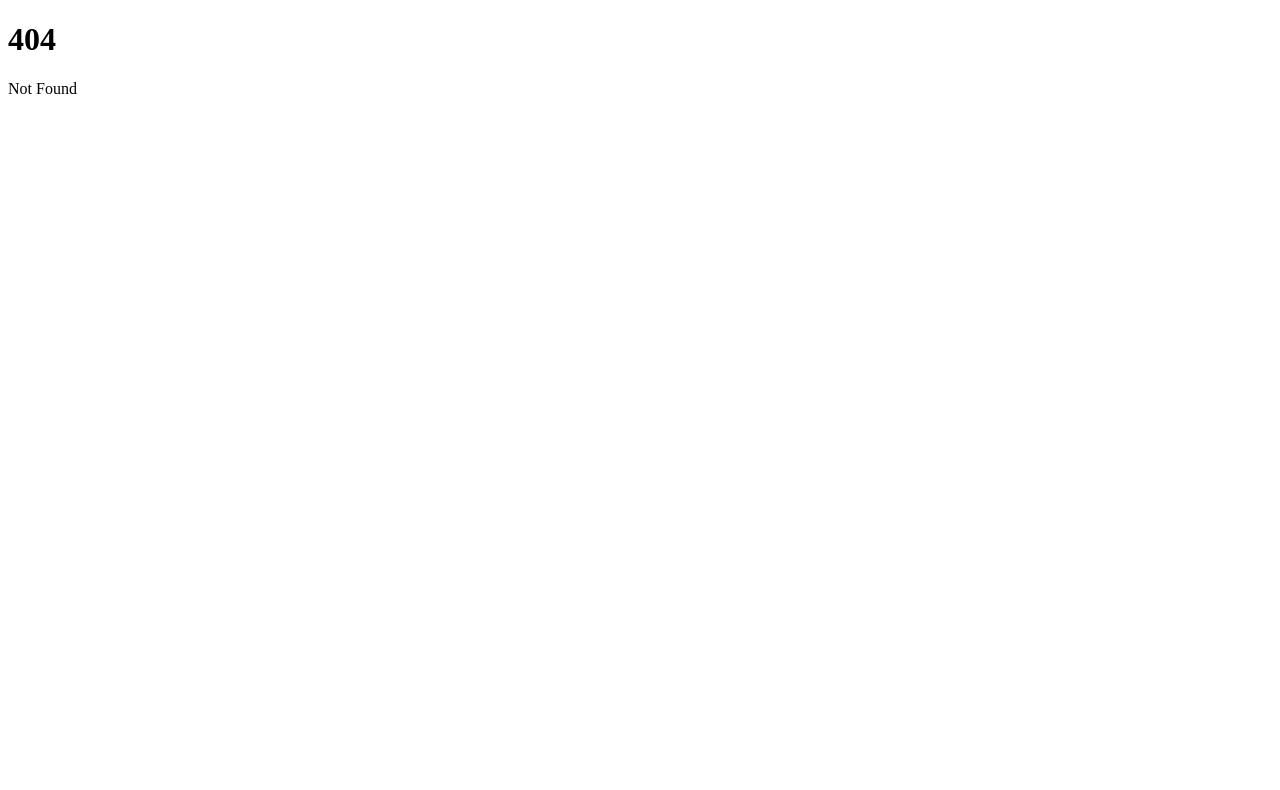
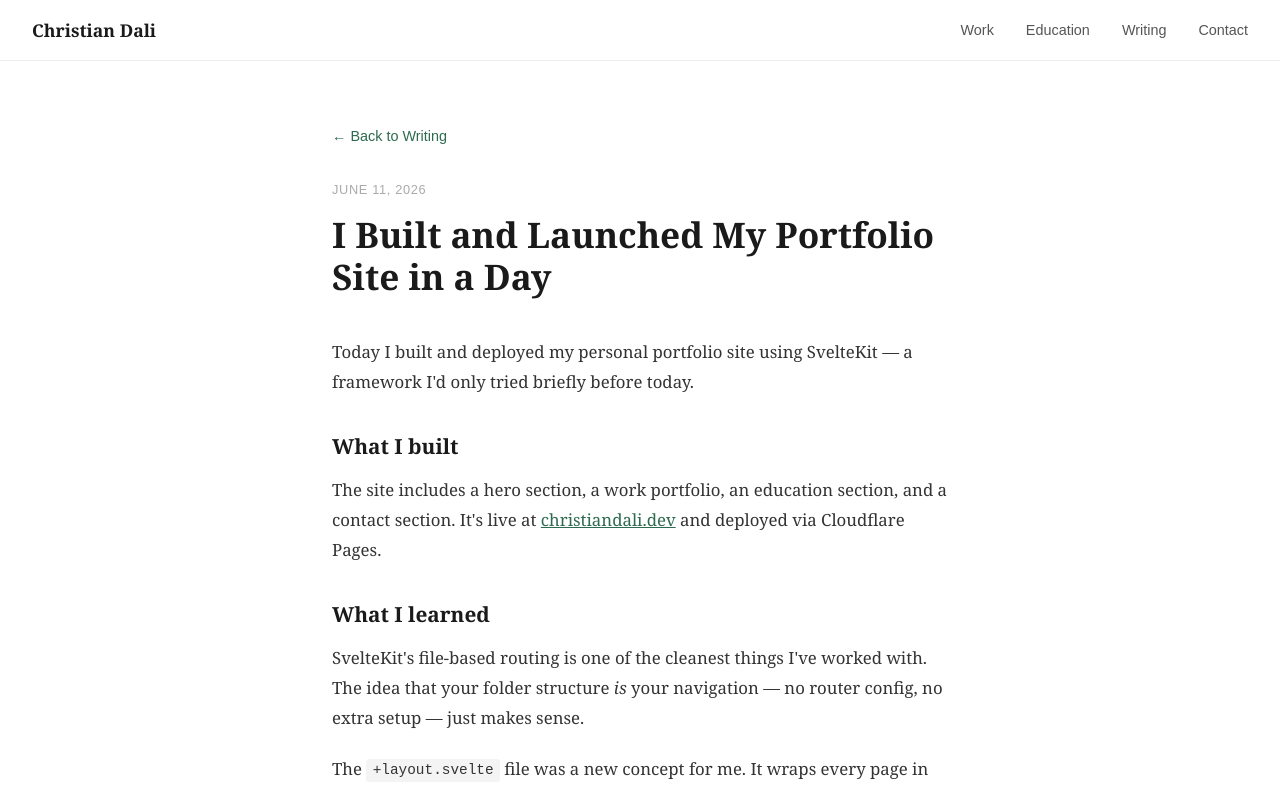
Before and after one commit to christiandali/christiandali-dev, a SvelteKit app: page /blog/building-my-portfolio in a window 1280 px wide. Before the commit this address had no page. Shown: the top 790 px of the page. Built offline with nearby package versions, Linux system fonts and the light colour scheme.

Commit message:
add nav, blog index, and dynamic post pages

```diff
--- a/package.json
+++ b/package.json
@@ -21,6 +21,7 @@
 		"vite": "^8.0.16"
 	},
 	"dependencies": {
-		"@sveltejs/adapter-cloudflare": "^7.2.8"
+		"@sveltejs/adapter-cloudflare": "^7.2.8",
+		"marked": "^18.0.5"
 	}
 }
--- /dev/null
+++ b/src/app.css
@@ -0,0 +1,28 @@
+*, *::before, *::after {
+  box-sizing: border-box;
+  margin: 0;
+  padding: 0;
+}
+
+html {
+  font-size: 16px;
+  scroll-behavior: smooth;
+}
+
+body {
+  background: #ffffff;
+  color: #1a1a1a;
+  font-family: 'Georgia', serif;
+  line-height: 1.6;
+  -webkit-font-smoothing: antialiased;
+}
+
+a {
+  color: inherit;
+  text-decoration: none;
+}
+
+img {
+  max-width: 100%;
+  display: block;
+}
--- a/src/routes/+layout.svelte
+++ b/src/routes/+layout.svelte
@@ -1,11 +1,70 @@
 <script lang="ts">
-	import favicon from '$lib/assets/favicon.svg';
+  import '../app.css';
 
-	let { children } = $props();
+  let { children } = $props();
 </script>
 
-<svelte:head>
-	<link rel="icon" href={favicon} />
-</svelte:head>
+<nav>
+  <a href="/" class="logo">Christian Dali</a>
+  <div class="nav-links">
+    <a href="/#work">Work</a>
+    <a href="/#education">Education</a>
+    <a href="/blog">Writing</a>
+    <a href="/#contact">Contact</a>
+  </div>
+</nav>
 
 {@render children()}
+
+<style>
+  nav {
+    position: sticky;
+    top: 0;
+    background: rgba(255, 255, 255, 0.92);
+    backdrop-filter: blur(8px);
+    border-bottom: 1px solid #eee;
+    padding: 1rem 2rem;
+    display: flex;
+    justify-content: space-between;
+    align-items: center;
+    z-index: 100;
+  }
+
+  .logo {
+    font-family: 'Georgia', serif;
+    font-size: 1.1rem;
+    font-weight: 700;
+    color: #1a1a1a;
+    text-decoration: none;
+  }
+
+  .nav-links {
+    display: flex;
+    gap: 2rem;
+  }
+
+  .nav-links a {
+    font-size: 0.9rem;
+    color: #555;
+    text-decoration: none;
+    font-family: 'Arial', sans-serif;
+  }
+
+  .nav-links a:hover {
+    color: #2d6a4f;
+  }
+
+  @media (max-width: 600px) {
+    nav {
+      padding: 1rem;
+    }
+
+    .nav-links {
+      gap: 1rem;
+    }
+
+    .nav-links a {
+      font-size: 0.8rem;
+    }
+  }
+</style>
--- /dev/null
+++ b/src/routes/blog/+page.svelte
@@ -0,0 +1,117 @@
+<script lang="ts">
+  import { onMount } from 'svelte';
+
+  const posts = [
+    {
+      slug: 'building-my-portfolio',
+      title: 'I Built and Launched My Portfolio Site in a Day',
+      date: 'June 11, 2026',
+      description: 'How I went from zero to a live SvelteKit site at christiandali.dev in one session.'
+    }
+  ];
+</script>
+
+<main>
+  <section class="blog-hero">
+    <p class="label">Writing</p>
+    <h1>Thoughts & Dev Journal</h1>
+    <p class="tagline">Notes on building, learning, and working in the Central Valley tech scene.</p>
+  </section>
+
+  <section class="posts">
+    {#each posts as post}
+      <a href="/blog/{post.slug}" class="post-card">
+        <p class="post-date">{post.date}</p>
+        <h2>{post.title}</h2>
+        <p class="post-description">{post.description}</p>
+        <span class="read-more">Read more →</span>
+      </a>
+    {/each}
+  </section>
+</main>
+
+<style>
+  main {
+    font-family: 'Georgia', serif;
+    max-width: 720px;
+    margin: 0 auto;
+    padding: 2rem;
+  }
+
+  .blog-hero {
+    padding: 4rem 0 3rem;
+    border-bottom: 1px solid #eee;
+    margin-bottom: 3rem;
+  }
+
+  .label {
+    font-size: 0.85rem;
+    letter-spacing: 0.08em;
+    text-transform: uppercase;
+    color: #888;
+    font-family: 'Arial', sans-serif;
+    margin-bottom: 1rem;
+  }
+
+  h1 {
+    font-size: 2.5rem;
+    font-weight: 700;
+    color: #1a1a1a;
+    margin-bottom: 1rem;
+  }
+
+  .tagline {
+    font-size: 1.1rem;
+    color: #555;
+    line-height: 1.6;
+    font-family: 'Arial', sans-serif;
+  }
+
+  .posts {
+    display: flex;
+    flex-direction: column;
+    gap: 1.5rem;
+  }
+
+  .post-card {
+    display: block;
+    padding: 1.75rem;
+    border: 1px solid #eee;
+    border-radius: 8px;
+    text-decoration: none;
+    transition: border-color 0.2s;
+  }
+
+  .post-card:hover {
+    border-color: #2d6a4f;
+  }
+
+  .post-date {
+    font-size: 0.8rem;
+    color: #aaa;
+    font-family: 'Arial', sans-serif;
+    text-transform: uppercase;
+    letter-spacing: 0.05em;
+    margin-bottom: 0.5rem;
+  }
+
+  h2 {
+    font-size: 1.3rem;
+    color: #1a1a1a;
+    margin-bottom: 0.5rem;
+  }
+
+  .post-description {
+    font-size: 0.95rem;
+    color: #666;
+    line-height: 1.6;
+    font-family: 'Arial', sans-serif;
+    margin-bottom: 1rem;
+  }
+
+  .read-more {
+    font-size: 0.85rem;
+    color: #2d6a4f;
+    font-family: 'Arial', sans-serif;
+  }
+</style>
--- /dev/null
+++ b/src/routes/blog/[slug]/+page.svelte
@@ -0,0 +1,122 @@
+<script lang="ts">
+  import { marked } from 'marked';
+  import { error } from '@sveltejs/kit';
+
+  const posts: Record<string, { title: string; date: string; content: string }> = {
+    'building-my-portfolio': {
+      title: 'I Built and Launched My Portfolio Site in a Day',
+      date: 'June 11, 2026',
+      content: `
+Today I built and deployed my personal portfolio site using SvelteKit — a framework I'd only tried briefly before today.
+
+## What I built
+
+The site includes a hero section, a work portfolio, an education section, and a contact section. It's live at [christiandali.dev](https://christiandali.dev) and deployed via Cloudflare Pages.
+
+## What I learned
+
+SvelteKit's file-based routing is one of the cleanest things I've worked with. The idea that your folder structure *is* your navigation — no router config, no extra setup — just makes sense.
+
+The \`+layout.svelte\` file was a new concept for me. It wraps every page in your app, which is perfect for a nav bar that needs to appear everywhere.
+
+## Why I built it
+
+I'm building my name in the Central Valley tech and ag-tech scene. Having a real home on the internet — something I own and control — felt like a necessary first step.
+
+More writing coming soon.
+      `
+    }
+  };
+
+  let { data } = $props();
+  const slug = data.slug;
+  const post = posts[slug];
+
+  if (!post) {
+    error(404, 'Post not found');
+  }
+
+  const html = marked(post.content);
+</script>
+
+<main>
+  <a href="/blog" class="back">← Back to Writing</a>
+
+  <article>
+    <p class="date">{post.date}</p>
+    <h1>{post.title}</h1>
+    <div class="content">
+      {@html html}
+    </div>
+  </article>
+</main>
+
+<style>
+  main {
+    font-family: 'Georgia', serif;
+    max-width: 680px;
+    margin: 0 auto;
+    padding: 2rem;
+  }
+
+  .back {
+    display: inline-block;
+    margin: 2rem 0;
+    font-size: 0.9rem;
+    color: #2d6a4f;
+    font-family: 'Arial', sans-serif;
+    text-decoration: none;
+  }
+
+  .back:hover {
+    text-decoration: underline;
+  }
+
+  article {
+    padding-bottom: 4rem;
+  }
+
+  .date {
+    font-size: 0.8rem;
+    color: #aaa;
+    font-family: 'Arial', sans-serif;
+    text-transform: uppercase;
+    letter-spacing: 0.05em;
+    margin-bottom: 0.75rem;
+  }
+
+  h1 {
+    font-size: 2.2rem;
+    font-weight: 700;
+    color: #1a1a1a;
+    line-height: 1.2;
+    margin-bottom: 2.5rem;
+  }
+
+  .content :global(h2) {
+    font-size: 1.3rem;
+    color: #1a1a1a;
+    margin: 2rem 0 0.75rem;
+  }
+
+  .content :global(p) {
+    font-size: 1.05rem;
+    line-height: 1.8;
+    color: #333;
+    margin-bottom: 1.25rem;
+    font-family: 'Georgia', serif;
+  }
+
+  .content :global(a) {
+    color: #2d6a4f;
+    text-decoration: underline;
+  }
+
+  .content :global(code) {
+    background: #f4f4f4;
+    padding: 0.2rem 0.4rem;
+    border-radius: 3px;
+    font-size: 0.9rem;
+    font-family: monospace;
+  }
+</style>
--- /dev/null
+++ b/src/routes/blog/[slug]/+page.ts
@@ -0,0 +1,7 @@
+import type { PageLoad } from './$types';
+
+export const load: PageLoad = ({ params }) => {
+  return {
+    slug: params.slug
+  };
+};
```
Also changed, not shown: src/lib/posts/building-my-portfolio.md (added, +23 -0 lines), 1 other file (tests, documents, lock files or other folders).
